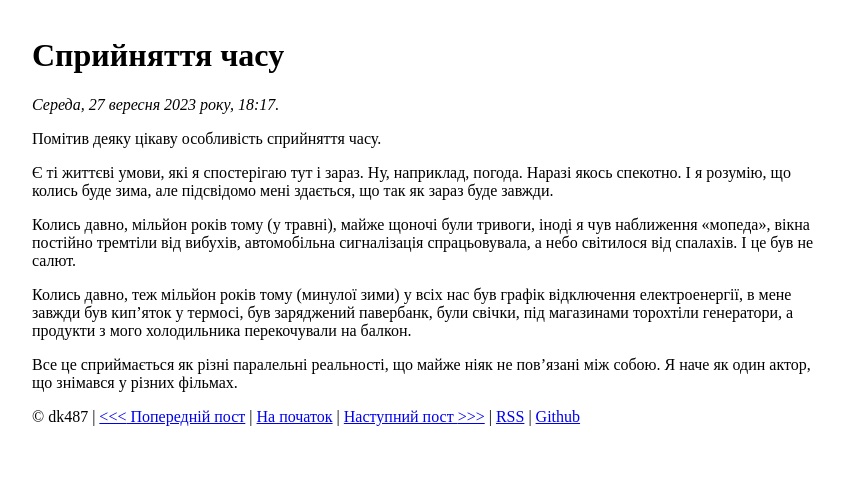
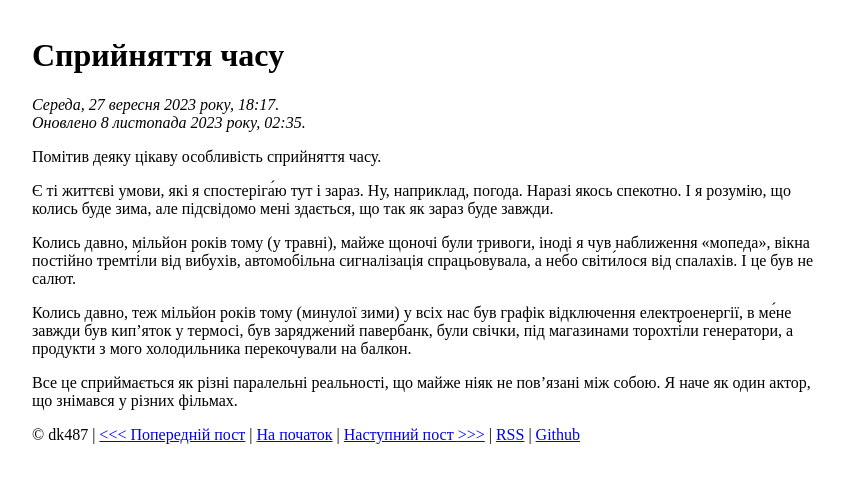
Before and after one commit to dk487/test.de.co.ua, a Jekyll site: the page built from _posts/2023/2023-09-27-spryiniattia-chasu.md, in a window 1280 px wide. Shown: the top 483 px of the page, without its empty margins (208-1052 px from the left). Built offline with Jekyll 4.4.1, drawn with Linux system fonts in a browser that asks for light colours.

Commit message:
Post update

```diff
--- a/_posts/2023/2023-09-27-spryiniattia-chasu.md
+++ b/_posts/2023/2023-09-27-spryiniattia-chasu.md
@@ -1,14 +1,15 @@
 ---
 title: Сприйняття часу
 date: 2023-09-27 21:17:51 +03:00
+mtime: 2023-11-08 02:35:24 +02:00
 ---
 
 Помітив деяку цікаву особливість сприйняття часу.
 
-Є ті життєві умови, які я спостерігаю тут і зараз. Ну, наприклад, погода. Наразі якось спекотно. І я розумію, що колись буде зима, але підсвідомо мені здається, що так як зараз буде завжди.
+Є ті життєві умови, які я спостеріга́ю тут і зараз. Ну, наприклад, погода. Наразі якось спекотно. І я розумію, що колись буде зима, але підсвідомо мені здається, що так як зараз буде завжди.
 
-Колись давно, мільйон років тому (у травні), майже щоночі були тривоги, іноді я чув наближення «мопеда», вікна постійно тремтіли від вибухів, автомобільна сигналізація спрацьовувала, а небо світилося від спалахів. І це був не салют.
+Колись давно, мільйон років тому (у травні), майже щоночі були тривоги, іноді я чув наближення «мопеда», вікна постійно тремті́ли від вибухів, автомобільна сигналізація спрацьо́вувала, а небо світи́лося від спалахів. І це був не салют.
 
-Колись давно, теж мільйон років тому (минулої зими) у всіх нас був графік відключення електроенергії, в мене завжди був кип'яток у термосі, був заряджений павербанк, були свічки, під магазинами торохтіли генератори, а продукти з мого холодильника перекочували на балкон.
+Колись давно, теж мільйон років тому (минулої зими) у всіх нас був графік відключення електроенергії, в ме́не завжди був кип'яток у термосі, був заряджений павербанк, були свічки, під магазинами торохті́ли генератори, а продукти з мого холодильника перекочували на балкон.
 
 Все це сприймається як різні паралельні реальності, що майже ніяк не пов'язані між собою. Я наче як один актор, що знімався у різних фільмах.
```
